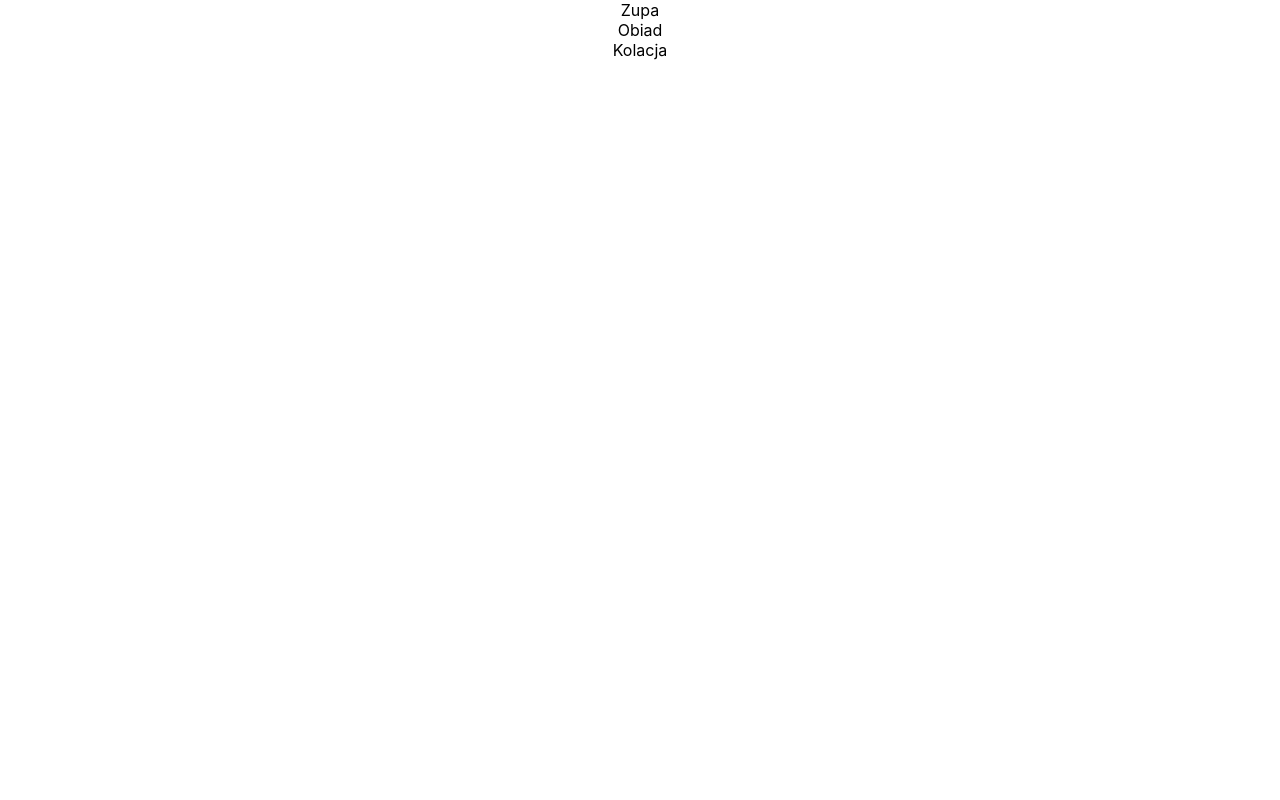
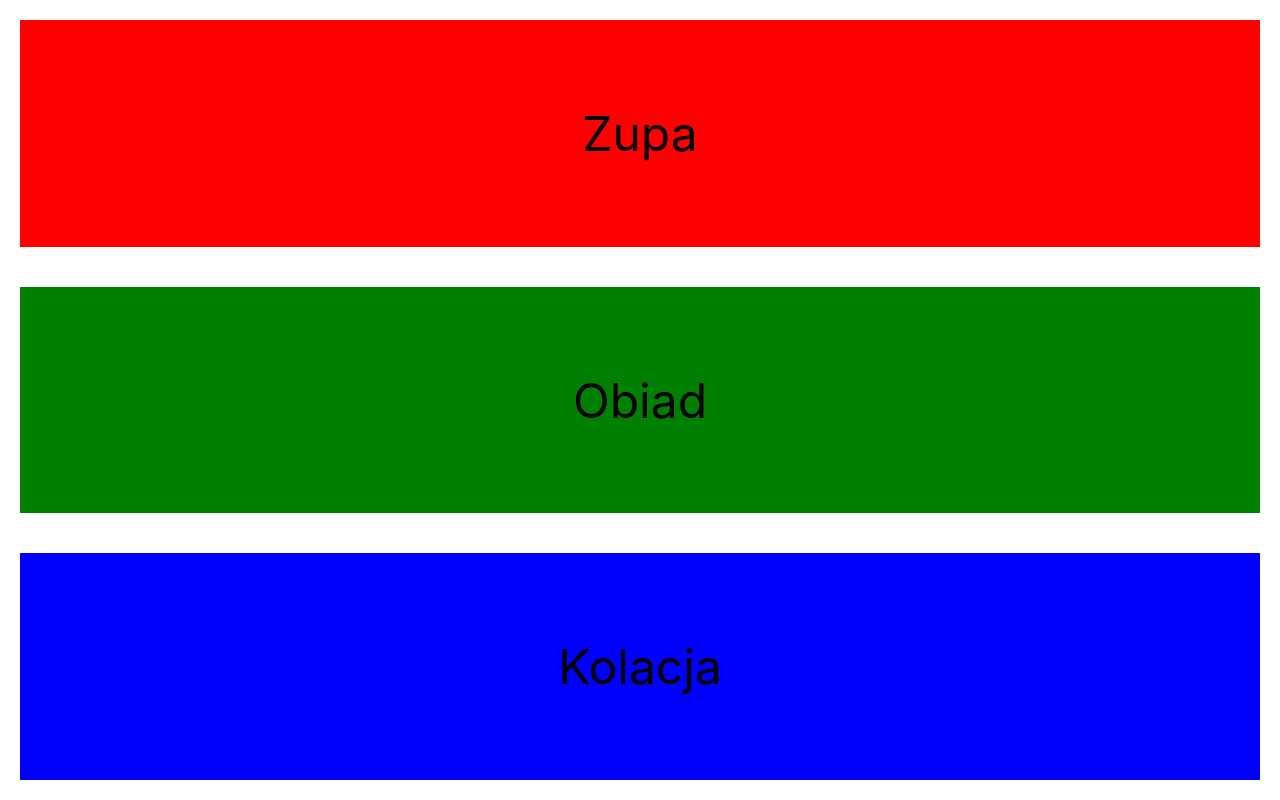
Before and after one commit to A-Dabek/overcooked, a React (Create React App) app: page / in a window 1280 px wide. Built offline with nearby package versions, Linux system fonts and the light colour scheme.

Commit message:
add colors and labels

```diff
--- a/src/App.tsx
+++ b/src/App.tsx
@@ -2,15 +2,16 @@ import React, {useState} from 'react';
 import './App.css';
 import RandomizedDish from './RandomizedDish';
 import CategorySelection from './CategorySelection';
+import {DishCategory} from './dish-category';
 
 function App() {
-  const [category, setCategory] = useState<string>('');
+  const [category, setCategory] = useState<DishCategory | undefined>();
   return (
       <div className="App">
         {
-          category
-              ? <RandomizedDish category={category} onReturn={() => setCategory('')}/>
-              : <CategorySelection onSelect={setCategory}/>
+          !category
+              ? <CategorySelection onSelect={setCategory}/>
+              : <RandomizedDish category={category} onReturn={() => setCategory(undefined)}/>
         }
       </div>
   );
--- a/src/CategorySelection.tsx
+++ b/src/CategorySelection.tsx
@@ -1,15 +1,22 @@
 import React from 'react';
+import {ColorPerDish, DishCategory, LabelPerDish} from './dish-category';
 
 export interface CategorySelectionProps {
-  onSelect: (category: string) => void;
+  onSelect: (category: DishCategory) => void;
 }
 
 export default function CategorySelection(props: CategorySelectionProps) {
-  const categories = ['Zupa', 'Obiad', 'Kolacja'];
+  const categories = Object.values(DishCategory);
   return (
-      <div>
+      <div className="category-selection">
         {
-          categories.map(category => (<div key={category} onClick={() => props.onSelect(category)}>{category}</div>))
+          categories.map(category => (
+              <div className="category"
+                   style={{background: ColorPerDish[category]}}
+                   key={category}
+                   onClick={() => props.onSelect(category)}>
+                <label className="category-text">{LabelPerDish[category]}</label>
+              </div>))
         }
       </div>
   );
--- a/src/RandomizedDish.tsx
+++ b/src/RandomizedDish.tsx
@@ -1,15 +1,18 @@
 import React from 'react';
+import {ColorPerDish, DishCategory} from './dish-category';
 
 interface RandomizedDishProps {
-  category: string;
+  category: DishCategory;
   onReturn: () => void;
 }
 
 export default function RandomizedDish(props: RandomizedDishProps) {
   return (
-      <div>
-        Randomized dish!
-        <div onClick={props.onReturn}>Powrót</div>
+      <div className="randomized-dish" style={{background: ColorPerDish[props.category]}}>
+        <label className="randomized-dish-text">
+          Randomized dish!
+          <label className="return" onClick={props.onReturn}>Powrót</label>
+        </label>
       </div>
   );
 }
--- /dev/null
+++ b/src/dish-category.ts
@@ -0,0 +1,17 @@
+export enum DishCategory {
+  soup = 'soup',
+  dinner = 'dinner',
+  supper = 'supper'
+}
+
+export const LabelPerDish: {[k in DishCategory]: string} = {
+  [DishCategory.soup]: 'zupa',
+  [DishCategory.dinner]: 'obiad',
+  [DishCategory.supper]: 'kolacja',
+};
+
+export const ColorPerDish: {[k in DishCategory]: string} = {
+  [DishCategory.soup]: 'red',
+  [DishCategory.dinner]: 'green',
+  [DishCategory.supper]: 'blue',
+};
--- a/src/index.css
+++ b/src/index.css
@@ -1,13 +1,59 @@
+:root {
+    --text-size: 3rem;
+}
+
 body {
-  margin: 0;
-  font-family: -apple-system, BlinkMacSystemFont, 'Segoe UI', 'Roboto', 'Oxygen',
+    margin: 0;
+    font-family: -apple-system, BlinkMacSystemFont, 'Segoe UI', 'Roboto', 'Oxygen',
     'Ubuntu', 'Cantarell', 'Fira Sans', 'Droid Sans', 'Helvetica Neue',
     sans-serif;
-  -webkit-font-smoothing: antialiased;
-  -moz-osx-font-smoothing: grayscale;
+    -webkit-font-smoothing: antialiased;
+    -moz-osx-font-smoothing: grayscale;
 }
 
 code {
-  font-family: source-code-pro, Menlo, Monaco, Consolas, 'Courier New',
+    font-family: source-code-pro, Menlo, Monaco, Consolas, 'Courier New',
     monospace;
 }
+
+.category-selection {
+    display: flex;
+    flex: 3;
+    flex-direction: column;
+    justify-content: space-around;
+    height: 100vh;
+}
+
+.category {
+    flex: 1;
+    background-color: red;
+    margin: 20px;
+    display: flex;
+    justify-content: center;
+    align-items: center;
+}
+
+.category-text {
+    font-size: var(--text-size);
+    text-transform: capitalize;
+}
+
+.randomized-dish {
+    background-color: red;
+    height: calc(100vh - 40px);
+    margin: 20px;
+    display: flex;
+    justify-content: center;
+    align-items: center;
+    word-break: normal;
+}
+
+.randomized-dish-text {
+    font-size: calc(var(--text-size) / 2);
+    display: block;
+}
+
+.return {
+    font-size: calc(var(--text-size) / 3);
+    display: block;
+}
```
